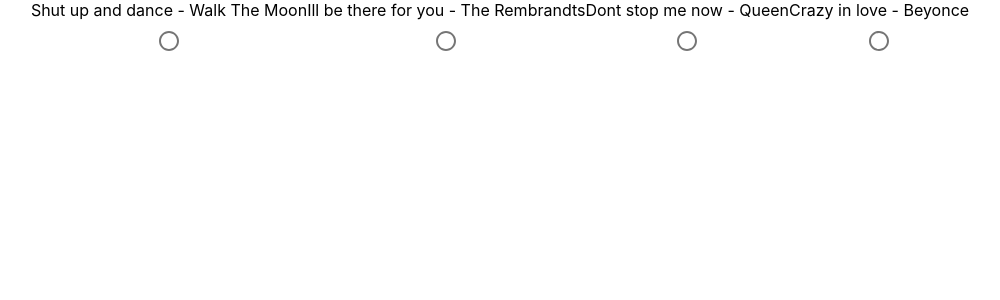
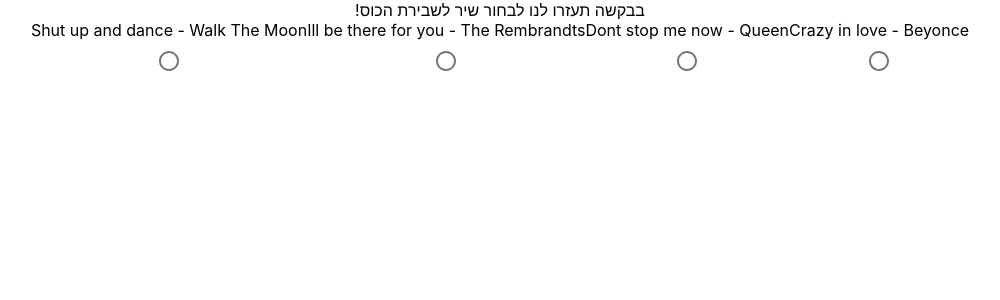
Before and after one commit to Josephasafg/wedding_song_survey, a React (Create React App) app: page / in a window 1280 px wide. Shown: the top 300 px of the page, without its empty margins (140-1140 px from the left). Built offline with nearby package versions, Linux system fonts and the light colour scheme; no server answers.

Commit message:
added header

```diff
--- a/src/App.css
+++ b/src/App.css
@@ -1,5 +1,9 @@
 .App {
   text-align: center;
+}
+
+.help-us-header {
+  direction: rtl;
 }
 
 .App-header {
--- a/src/App.tsx
+++ b/src/App.tsx
@@ -2,11 +2,15 @@
 import './App.css';
 import {Songs} from "./components/songs/songs";
 
+const HELP_US_TEXT = "בבקשה תעזרו לנו לבחור שיר לשבירת הכוס!";
 
 function App() {
 
     return (
         <div className="App">
+            <div className="help-us-header">
+                <header>{HELP_US_TEXT}</header>
+            </div>
             <Songs/>
         </div>
     );
```
